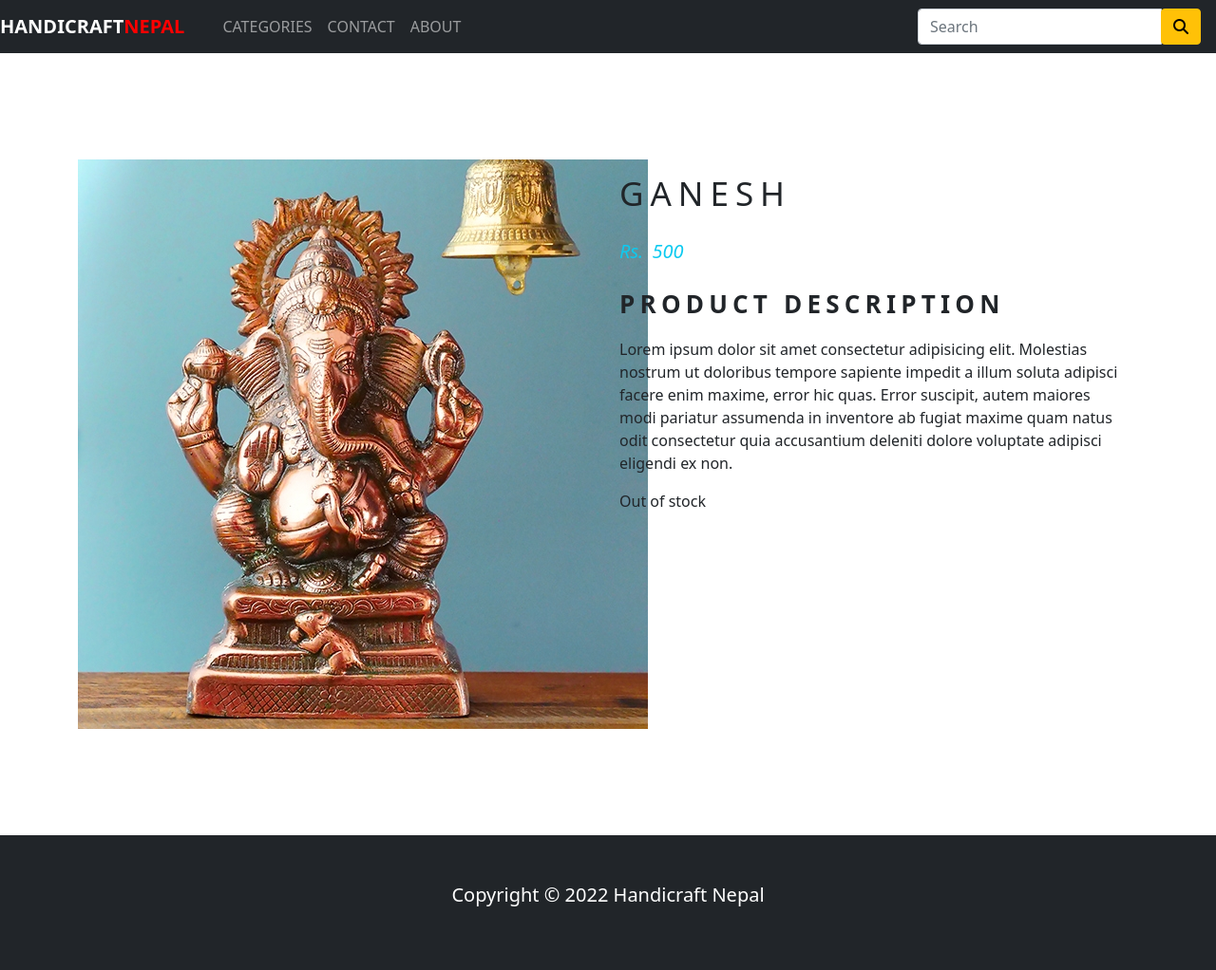
After one commit to rujanshakya/E-commerce, a Django app: page /product/ in a window 1280 px wide. The commit adds this page. Shown: the whole page at 95% size. Run offline with Django 3.2, Linux system fonts and the light colour scheme; some libraries are stand-ins or nearby versions.

Commit message:
Created  Bootstrap framework
Loaded static file and images
Created Product Page
Imported static Images for the project
Created footer for the web page

```diff
--- a/Handicraft_Nepal/Handicraft_Nepal/settings.py
+++ b/Handicraft_Nepal/Handicraft_Nepal/settings.py
@@ -11,6 +11,7 @@ https://docs.djangoproject.com/en/3.1/ref/settings/
 """
 
 from pathlib import Path
+import os
 
 # Build paths inside the project like this: BASE_DIR / 'subdir'.
 BASE_DIR = Path(__file__).resolve().parent.parent
@@ -119,3 +120,6 @@ USE_TZ = True
 # https://docs.djangoproject.com/en/3.1/howto/static-files/
 
 STATIC_URL = '/static/'
+STATICFILES_DIRS=[
+    os.path.join(BASE_DIR,'static')
+]
--- /dev/null
+++ b/Handicraft_Nepal/store/static/css/base.css
@@ -0,0 +1,23 @@
+body{
+    background: black;
+
+}
+.product_title{
+    font-size:35px;
+    text-transform: uppercase;
+    letter-spacing: .2em;
+    padding-top: 15px;
+    padding-bottom: 20px;
+}
+
+.product_text{
+    padding-right: 20px;
+
+}
+
+.product_description{
+    font-size: 26px;
+    text-transform: uppercase;
+    font-weight: bolder;
+    letter-spacing: .2em;
+}
--- a/Handicraft_Nepal/store/templates/about.html
+++ /dev/null
@@ -1,4 +0,0 @@
-{%extends 'base.html'%}
-{%block content %}
-<h1>About Page</h1>
-{%endblock%}
--- a/Handicraft_Nepal/store/templates/base.html
+++ b/Handicraft_Nepal/store/templates/base.html
@@ -1,8 +1,38 @@
-<header>
-    <a href="{%url 'home'%}">Home</a>
-    <a href="{%url 'about'%}">About</a>
-</header>
+{%load static%}
+<!doctype html>
+<html lang="en">
+  <head>
+    <!-- Required meta tags -->
+    <meta charset="utf-8">
+    <meta name="viewport" content="width=device-width, initial-scale=1">
+
+    <!-- Bootstrap CSS -->
+    <link rel="stylesheet" href="{%static 'css/base.css'%}">
+    <link href="https://cdn.jsdelivr.net/npm/bootstrap@5.1.3/dist/css/bootstrap.min.css" rel="stylesheet" integrity="sha384-1BmE4kWBq78iYhFldvKuhfTAU6auU8tT94WrHftjDbrCEXSU1oBoqyl2QvZ6jIW3" crossorigin="anonymous">
+    <!-- Font Awesome -->
+    <script src="https://kit.fontawesome.com/99e7e041c6.js" crossorigin="anonymous"></script>
+    <title>{%block title%}{%endblock%}</title>
+  </head>
+  <body>
 
 
-{%block content%}
-{%endblock%}
+
+    {%include 'navbar.html'%}
+
+    {%block content%}
+    {%endblock%}
+
+    {%include 'footer.html'%}
+    <!-- Optional JavaScript; choose one of the two! -->
+
+    <!-- Option 1: Bootstrap Bundle with Popper -->
+    <script src="https://cdn.jsdelivr.net/npm/bootstrap@5.1.3/dist/js/bootstrap.bundle.min.js" integrity="sha384-ka7Sk0Gln4gmtz2MlQnikT1wXgYsOg+OMhuP+IlRH9sENBO0LRn5q+8nbTov4+1p" crossorigin="anonymous"></script>
+    <script src="https://kit.fontawesome.com/f9a456c4c7.js" crossorigin="anonymous"></script>
+
+    <!-- Option 2: Separate Popper and Bootstrap JS -->
+    <!--
+    <script src="https://cdn.jsdelivr.net/npm/@popperjs/core@2.10.2/dist/umd/popper.min.js" integrity="sha384-7+zCNj/IqJ95wo16oMtfsKbZ9ccEh31eOz1HGyDuCQ6wgnyJNSYdrPa03rtR1zdB" crossorigin="anonymous"></script>
+    <script src="https://cdn.jsdelivr.net/npm/bootstrap@5.1.3/dist/js/bootstrap.min.js" integrity="sha384-QJHtvGhmr9XOIpI6YVutG+2QOK9T+ZnN4kzFN1RtK3zEFEIsxhlmWl5/YESvpZ13" crossorigin="anonymous"></script>
+    -->
+  </body>
+</html>
--- /dev/null
+++ b/Handicraft_Nepal/store/templates/footer.html
@@ -0,0 +1,5 @@
+<footer class="bg-dark text-white mt-5 py-5 ">
+    <div class="container">
+        <p class="lead text-center">Copyright &copy; 2022 Handicraft Nepal</p>
+    </div>
+</footer>
--- /dev/null
+++ b/Handicraft_Nepal/store/templates/navbar.html
@@ -0,0 +1,28 @@
+<nav class="navbar navbar-expand-md navbar-dark bg-dark ">
+    <a href="#" class="navbar-brand text-uppercase fw-bold">Handicraft<span style="color: red;">Nepal</span></a>
+    <button type="button" name="button" class="navbar-toggler bg-dark" data-bs-toggle="collapse" data-bs-target="#nav"><span class="navbar-toggler-icon"></span></button>
+    <div class="collapse navbar-collapse justify-content-between mx-3" id="nav" >
+    <ul class="navbar-nav text-light text-uppercase" >
+        <li class="nav-item dropdown" ><a class="nav-link"
+          href="" data-bs-toggle="dropdown">Categories</a>
+          <div class="dropdown-menu">
+              <a href="" class="dropdown-item">Category 1</a>
+              <a href="" class="dropdown-item">Category 2</a>
+              <a href="" class="dropdown-item">Category 3</a>
+              <a href="" class="dropdown-item">Category 4</a>
+              <a href="" class="dropdown-item">Category 5</a>
+          </div>
+      </li>
+        <li class="nav-item"><a class="nav-link" href="">Contact</a></li>
+        <li class="nav-item"><a class="nav-link" href="">About</a></li>
+    </ul>
+    <form class="form-inline ">
+        <div class="input-group">
+        <input type="text" class="form-control" placeholder="Search">
+        <div class="input-group-append">
+            <button type="button" class="btn btn-warning" name="button"><i class="fa fa-search"></i></button>
+        </div>
+      </div>
+    </form>
+    </div>
+</nav>
--- /dev/null
+++ b/Handicraft_Nepal/store/templates/product.html
@@ -0,0 +1,26 @@
+{%extends 'base.html'%}
+{%load static%}
+{%block title%}Product{%endblock%}
+{%block content %}
+    <div class="container py-5">
+        <div class="row mt-5">
+            <div class="col-10 mx-auto col-md-6 my-3">
+                <img src="{%static 'img/ganesh.jpeg'%}" alt="">
+            </div>
+            <div class="col-10 mx-auto col-md-6 my-3">
+                <div>
+                    <h1 class="product_title">Ganesh</h1>
+                    <h5 class="text-info fst-italic mb-4 ">
+                        <span class="me-1">Rs. </span>500
+                    </h5>
+                    <p class="product_description">Product Description</p>
+                    <p class="text-justify product_text">
+                        Lorem ipsum dolor sit amet consectetur adipisicing elit. Molestias nostrum ut doloribus tempore sapiente impedit a illum soluta adipisci facere enim maxime, error hic quas. Error suscipit, autem maiores modi pariatur assumenda in inventore ab fugiat maxime quam natus odit consectetur quia accusantium deleniti dolore voluptate adipisci eligendi ex non.
+                    </p>
+                    <p class="text-justify product_text">Out of stock</p>
+                </div>
+
+            </div>
+        </div>
+    </div>
+{%endblock%}
--- a/Handicraft_Nepal/store/urls.py
+++ b/Handicraft_Nepal/store/urls.py
@@ -2,5 +2,5 @@ from django.urls import path
 from .import views
 urlpatterns = [
     path('',views.home,name='home'),
-    path('about/',views.aboutPage,name='about'),
+    path('product/',views.productPage,name='product'),
 ]
--- a/Handicraft_Nepal/store/views.py
+++ b/Handicraft_Nepal/store/views.py
@@ -3,5 +3,5 @@ from django.shortcuts import render
 # Create your views here.
 def home(request):
     return render(request,"home.html")
-def aboutPage(request):
-    return render(request,"about.html")
+def productPage(request):
+    return render(request,"product.html")
```
Also changed, not shown: Handicraft_Nepal/store/templates/home.html (+46 -2 lines), Handicraft_Nepal/store/static/img/3.jpg (added), Handicraft_Nepal/store/static/img/7.jpg (added), Handicraft_Nepal/store/static/img/G0014017.JPG (added), Handicraft_Nepal/store/static/img/bud.jpg (added), Handicraft_Nepal/store/static/img/ganesh.jpeg (added), Handicraft_Nepal/store/static/img/khacheri.jpg (added), Handicraft_Nepal/store/static/img/padmasambhava.jpg (added), Handicraft_Nepal/store/static/img/wood.jpg (added), 1 other file.
